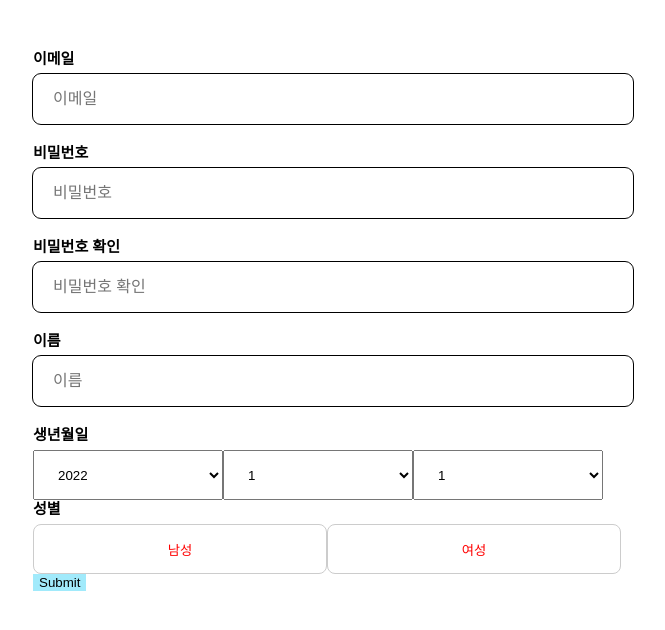
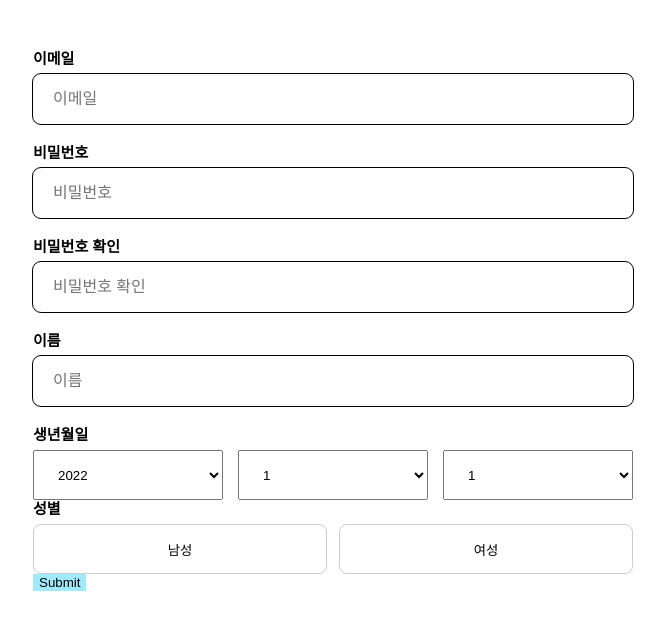
Before and after one commit to shyneeds/shyneeds_FE, a React (Create React App) app: page /signup in a window 1280 px wide. Shown: the top 630 px of the page, without its empty margins (307-972 px from the left). Built offline with nearby package versions, Linux system fonts and the light colour scheme; no server answers; a web font is replaced by a local one.

Commit message:
style : sign up 스타일 수정

```diff
--- a/src/components/signUp/SignUp.tsx
+++ b/src/components/signUp/SignUp.tsx
@@ -101,11 +101,13 @@ const SignUp= () => {
           </BirthSelect>
           </BirthdayBox>
         </InputBox>
-        <GednerBox>
+        <InputBox>
           <NameStyle>성별</NameStyle>
-          <GenderButton onClick={()=>setValue('gender','male')}>남성</GenderButton>
-          <GenderButton onClick={()=>setValue('gender','female')}>여성</GenderButton>
-        </GednerBox>
+          <GednerBox>
+            <GenderButton onClick={()=>setValue('gender','male')}>남성</GenderButton>
+            <GenderButton onClick={()=>setValue('gender','female')}>여성</GenderButton>
+          </GednerBox>
+        </InputBox>
         <input type={"submit"} style={{ backgroundColor: "#a1eafb" }} />
       </Form>
     </WrapContainer>
@@ -131,12 +133,14 @@ const BirthdayBox = styled.div`
   display: flex;
   flex-direction: row;
   align-items: center;
+  justify-content: space-between;
 `;
 
 const GednerBox = styled.div`
   width: 100%;
   margin: 0 auto;
-  gap : 10px;
+  display : flex;
+  justify-content: space-between;
 `
 
 const Form = styled.form`
@@ -182,7 +186,6 @@ const GenderButton = styled.button`
   border: 1px solid #CCCCCC;
   border-radius: 8px;
   cursor: pointer;
-  color: red;
   transition: box-shadow 400ms ease;
   &:hover {
     box-shadow: 0 2px 5px 0 rgba(0,0,0,0.16), 0 2px 10px 0 rgba(0,0,0,0.12);
```
